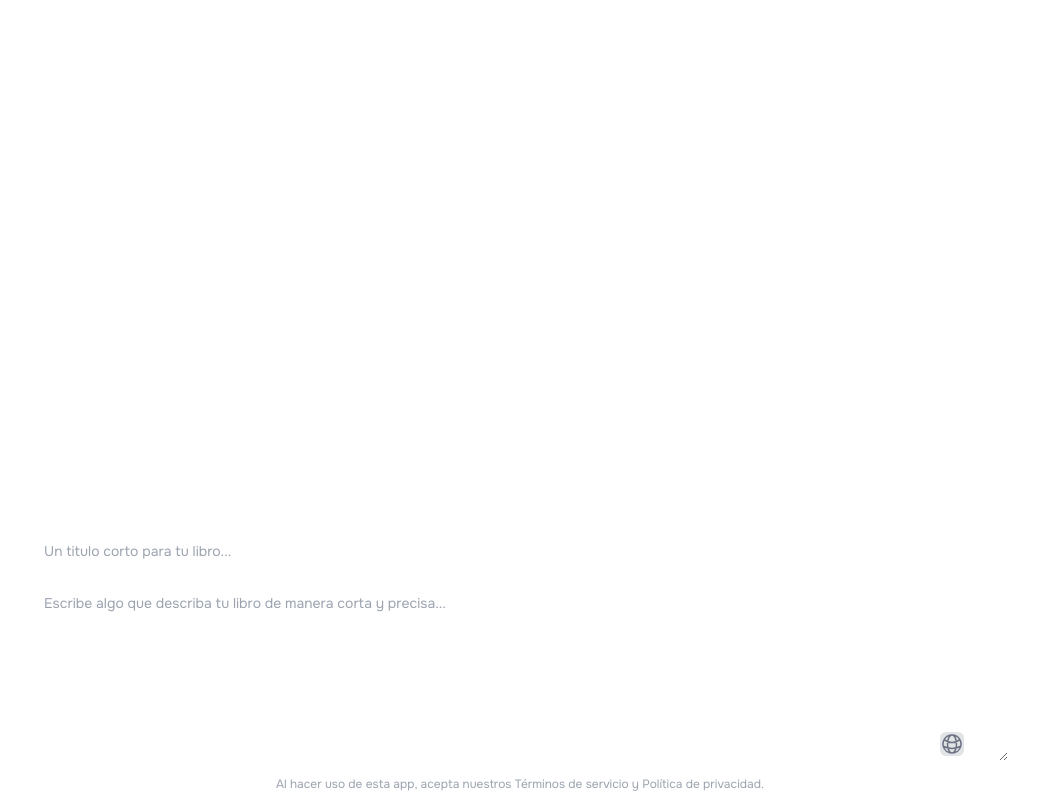
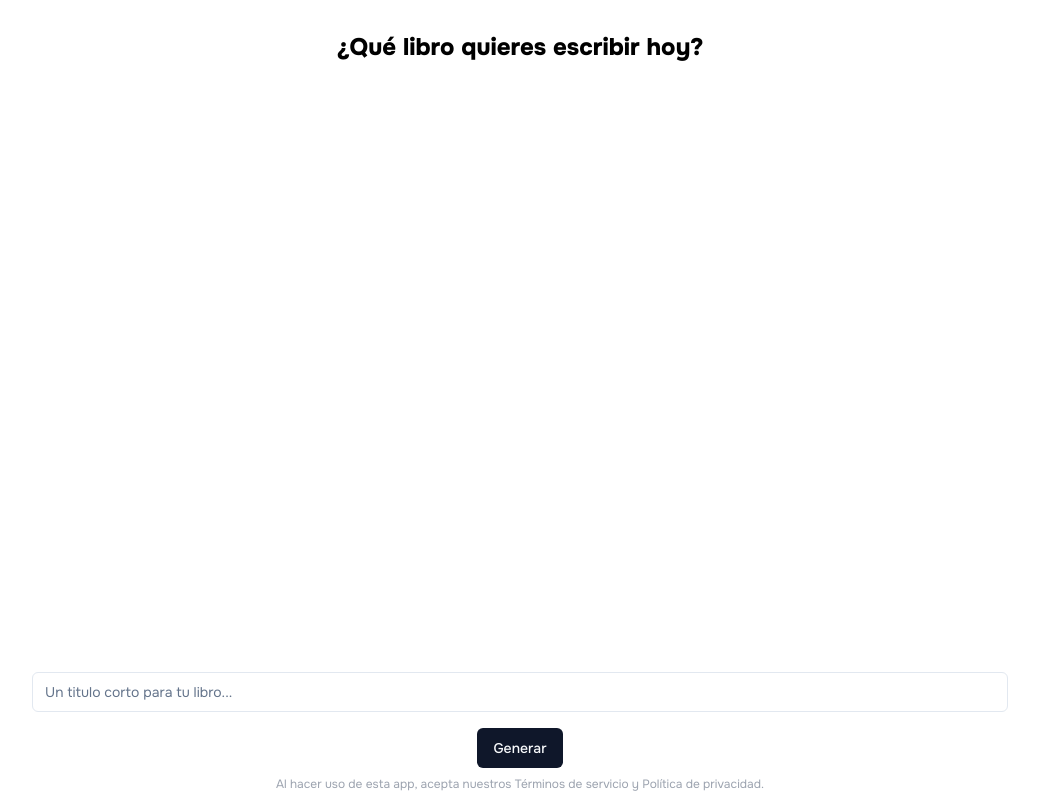
Before and after one commit to pdromoreno7/buukly-hackaton-vercel-2024, a Next.js app: page /generate in a window 1280 px wide. Shown: the whole page, without its empty margins (120-1159 px from the left). Built offline with nearby package versions, Linux system fonts and the light colour scheme.

Commit message:
feat: Store it was created and zustand and google gemini installed

```diff
--- a/package.json
+++ b/package.json
@@ -25,7 +25,8 @@
     "react": "18",
     "react-dom": "18",
     "tailwind-merge": "^2.4.0",
-    "tailwindcss-animate": "^1.0.7"
+    "tailwindcss-animate": "^1.0.7",
+    "zustand": "^4.5.4"
   },
   "lint-staged": {
     "*.{js,jsx,ts,tsx}": "eslint --ext js,jsx",
@@ -36,7 +37,7 @@
     "@types/react": "18",
     "@types/react-dom": "18",
     "@typescript-eslint/eslint-plugin": "^7.0.0",
-    "@typescript-eslint/parser": "^6.21.0",
+    "@typescript-eslint/parser": "^7.0.0",
     "eslint": "8",
     "eslint-config-next": "14.2.5",
     "eslint-config-prettier": "^9.1.0",
--- a/src/app/generate/page.tsx
+++ b/src/app/generate/page.tsx
@@ -1,24 +1,26 @@
-import ActionButton from '@/components/actionButton/ActionButton'
 import Wrapper from '@/components/layouts/Wrapper'
 import Steps from '@/components/steps/Steps'
+import { Button } from '@/components/ui/button'
+import { Input } from '@/components/ui/input'
 
 export default function Generate() {
   return (
     <Wrapper>
       <div className='flex grow flex-col justify-between pb-2 pt-8'>
         <div className='flex flex-col gap-4'>
-          <h1 className='text-center text-2xl font-extrabold leading-tight'>
+          <h1 className='text-center text-2xl font-extrabold leading-tight text-black'>
             ¿Qué libro quieres escribir hoy?
           </h1>
           <Steps />
         </div>
         <div className='mt-8 flex flex-col gap-4'>
-          <input
-            name='title'
-            placeholder='Un titulo corto para tu libro...'
-            className='rounded-md bg-white/5 px-3 py-2 text-sm outline-none transition focus:bg-white/10'
-          />
-          <div className='relative'>
+          <Input placeholder='Un titulo corto para tu libro...' />
+
+          <div className='flex justify-center'>
+            <Button>Generar</Button>
+          </div>
+
+          {/* <div className='relative'>
             <textarea
               name='description'
               placeholder='Escribe algo que describa tu libro de manera corta y precisa...'
@@ -26,7 +28,7 @@
               className='relative w-full rounded-md bg-white/5 px-3 py-2 text-sm outline-none transition focus:bg-white/10'
             />
             <ActionButton />
-          </div>
+          </div> */}
         </div>
       </div>
       <span className='pb-2 text-center text-xs text-gray-400'>
--- a/src/app/layout.tsx
+++ b/src/app/layout.tsx
@@ -16,7 +16,7 @@
   children: React.ReactNode
 }>) {
   return (
-    <html lang='es' className='dark'>
+    <html lang='es'>
       <body className={onest.className}>
         <main>{children}</main>
       </body>
--- /dev/null
+++ b/src/components/ui/input.tsx
@@ -0,0 +1,25 @@
+import * as React from 'react'
+
+import { cn } from '@/lib/utils'
+
+export interface InputProps
+  extends React.InputHTMLAttributes<HTMLInputElement> {}
+
+const Input = React.forwardRef<HTMLInputElement, InputProps>(
+  ({ className, type, ...props }, ref) => {
+    return (
+      <input
+        type={type}
+        className={cn(
+          'flex h-10 w-full rounded-md border border-slate-200 bg-white px-3 py-2 text-sm ring-offset-white file:border-0 file:bg-transparent file:text-sm file:font-medium placeholder:text-slate-500 focus-visible:outline-none focus-visible:ring-2 focus-visible:ring-slate-950 focus-visible:ring-offset-2 disabled:cursor-not-allowed disabled:opacity-50 dark:border-slate-800 dark:bg-slate-950 dark:ring-offset-slate-950 dark:placeholder:text-slate-400 dark:focus-visible:ring-slate-300',
+          className,
+        )}
+        ref={ref}
+        {...props}
+      />
+    )
+  },
+)
+Input.displayName = 'Input'
+
+export { Input }
--- /dev/null
+++ b/src/store/index.ts
@@ -0,0 +1,18 @@
+import { create } from 'zustand'
+
+interface BookData {
+  bookTitle: string
+  bookChapter: string[]
+  bookKeyWords: string[]
+}
+
+interface BookStore {
+  dataEbook: BookData
+  setBookData: (data: BookData) => void
+}
+
+export const useBookStore = create<BookStore>(set => ({
+  dataEbook: { bookTitle: '', bookChapter: [], bookKeyWords: [] },
+  setBookData: (data: BookData) =>
+    set(state => ({ dataEbook: { ...state.dataEbook, data } })),
+}))
```
Also changed, not shown: .prettierrc.json, 2 other files (tests, documents, lock files or other folders).
